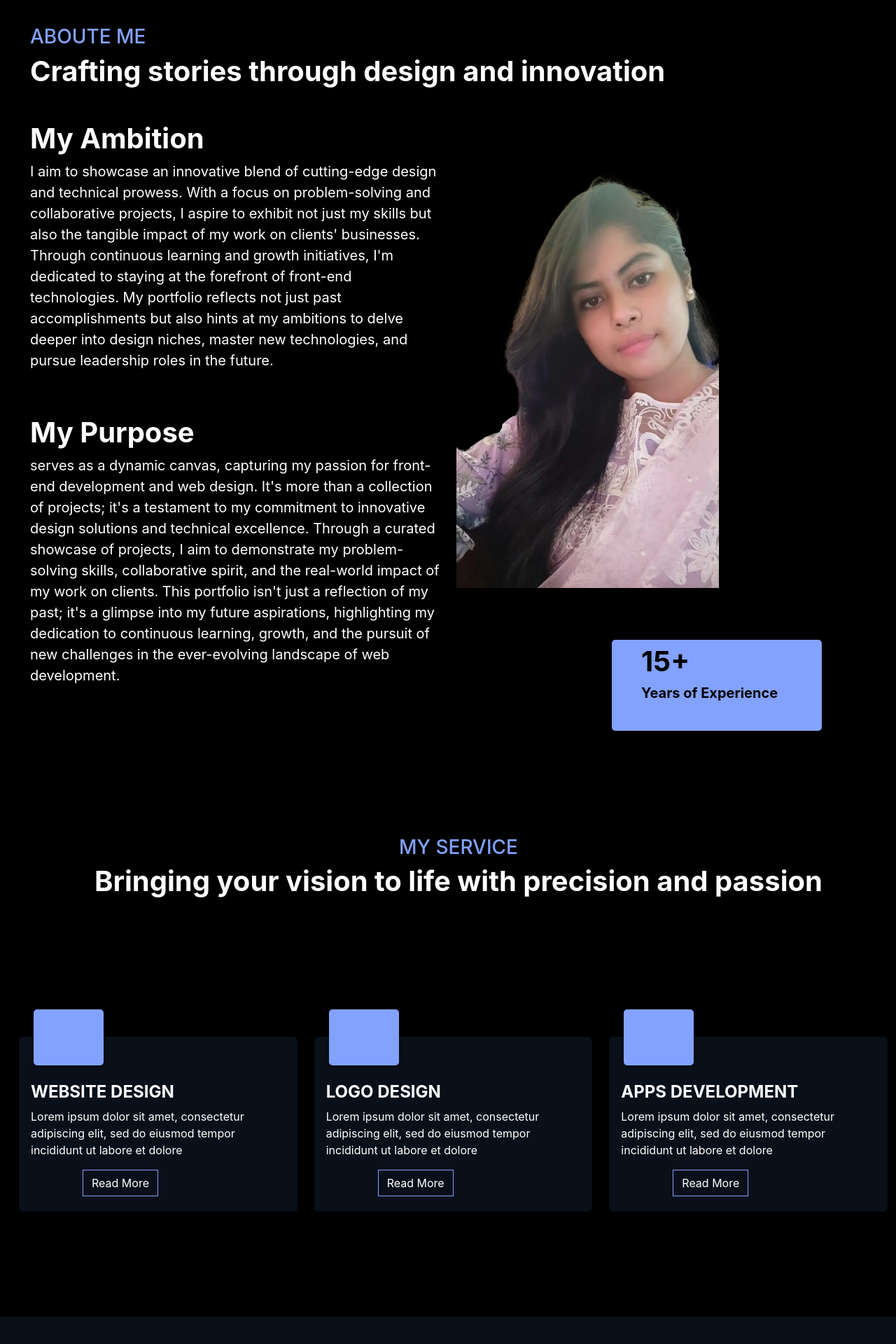
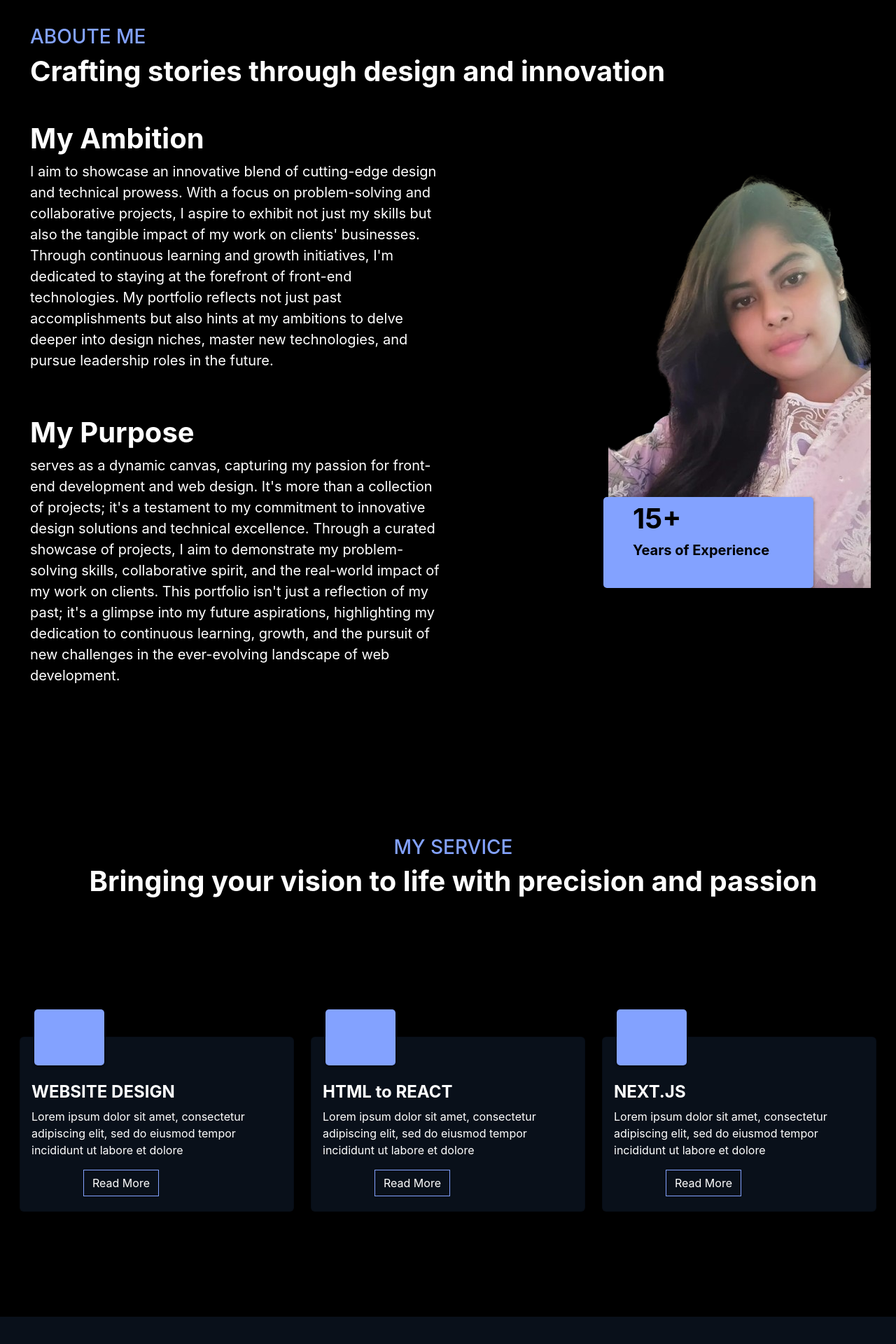
Before and after one commit to afrojaakter032/personal-website-react, a React (Create React App) app: page / in a window 1280 px wide. Shown: the part 814-2734 px from the top of the page at 70% size. Built offline with nearby package versions, Linux system fonts and the light colour scheme; some icons are missing.

Commit message:
content modify

```diff
--- a/src/pages/Home/_AboutMeSection.js
+++ b/src/pages/Home/_AboutMeSection.js
@@ -25,15 +25,17 @@ function AboutMeSection(){
                                     <p className="fs-5 w-90">serves as a dynamic canvas, capturing my passion for front-end development and web design. It's more than a collection of projects; it's a testament to my commitment to innovative design solutions and technical excellence. Through a curated showcase of projects, I aim to demonstrate my problem-solving skills, collaborative spirit, and the real-world impact of my work on clients. This portfolio isn't just a reflection of my past; it's a glimpse into my future aspirations, highlighting my dedication to continuous learning, growth, and the pursuit of new challenges in the ever-evolving landscape of web development.</p>
                                 </div>
                             </div>
-                            <div className="col-lg-6 experience-image">
-                                {/* <img src="./assets/images/about_shapes.png" alt="image" className="experience-decor" height={150} width={150} /> */}
-                                <img className="" src="./assets/images/aa1.png" alt="image" width={"auto"} height={"auto"} />
+                            <div className="col-lg-6">
+                                <div className="experience-image d-flex align-items-center justify-content-end px-2">
+                                    {/* <img src="./assets/images/about_shapes.png" alt="image" className="experience-decor" height={150} width={150} /> */}
+                                <img  src="./assets/images/aa1.png" alt="image" width={"auto"} height={"auto"} />
                                 <div className="experience-card pb-5 d-flex align-items-center justify-content-start">
                                     <div className="pt-4 px-3 experience-badge"><i class="ph-fill ph-shield-chevron display-4"></i></div>
                                     <div>
                                         <div className=" text-secondary fw-bold fs-1 ">15+</div>
                                         <div className="text-secondary fw-bold fs-5">Years of Experience</div>
                                     </div>
+                                </div>
                                 </div>
                             </div>
                     </div>
--- a/src/pages/Home/_ServiceSection.js
+++ b/src/pages/Home/_ServiceSection.js
@@ -10,19 +10,19 @@ function ServiceSection() {
     },
     {
       icon:"ph ph-framer-logo",
-      title: "LOGO DESIGN",
+      title: "HTML to REACT",
       text: "Lorem ipsum dolor sit amet, consectetur adipiscing elit, sed do eiusmod tempor incididunt ut labore et dolore",
     },
     {
       icon: "ph ph-app-window",
-      title: "APPS DEVELOPMENT",
+      title: "NEXT.JS",
       text: "Lorem ipsum dolor sit amet, consectetur adipiscing elit, sed do eiusmod tempor incididunt ut labore et dolore",
     },
   ];
 
   return (
     <>
-        <section className="service-section mt-150 layout-space" id="service-section">
+        <section className="service-section px-3 mt-150 layout-space" id="service-section">
             <div className="container-fluid">
             <div className="row">
                 <div className="col-lg-12">
```
